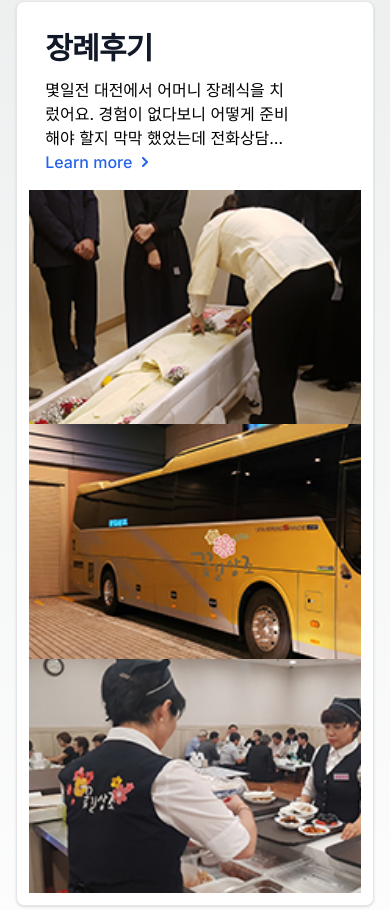
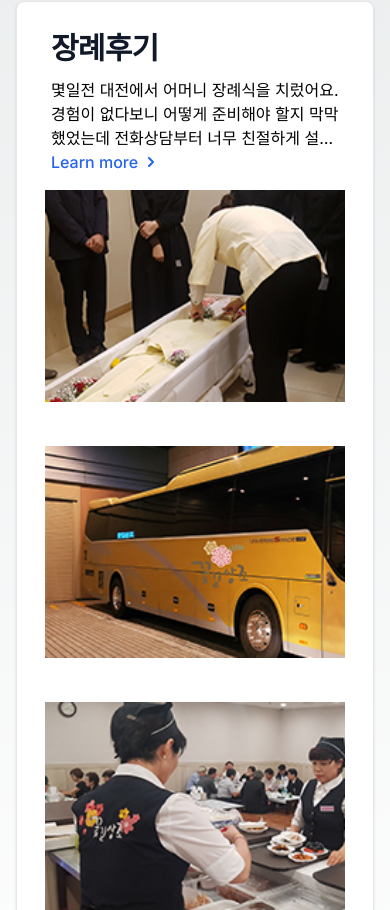
Before and after one commit to yeowool1010/new_DAWOM_funeral, a Next.js app in the folder new_dawom/: page / in a window 390 px wide. Shown: the part 1434-2344 px from the top of the page. Built offline with nearby package versions, Linux system fonts and the light colour scheme; no server answers.

Commit message:
💄 [main] 리뷰카드 반응형 css 구현

```diff
--- a/new_dawom/src/component/main-/MainReview.tsx
+++ b/new_dawom/src/component/main-/MainReview.tsx
@@ -2,7 +2,7 @@ import Image from 'next/image'
 
 export function MainReview() {
   return (
-    <div className="flex flex-col w-11/12 p-3 m-3 bg-white border border-gray-200 rounded-lg shadow Tab:flex-row dark:bg-gray-800 dark:border-gray-700">
+    <div className="flex flex-col items-center w-11/12 p-3 m-3 bg-white border border-gray-200 rounded-lg shadow Tab:items-start Tab:flex-row dark:bg-gray-800 dark:border-gray-700">
       <div className="Tab:w-1/3" id="defaultTabContent">
         <div
           className="p-4 bg-white rounded-lg md:p-8 dark:bg-gray-800"
@@ -15,7 +15,7 @@ export function MainReview() {
           {/* 긴 글 줄바꿈 되지 않도록 이 줄만 프리티어 적용 ignore 함 */}
           {/* clamp-3은 tailwind plugins으로 세 줄 이상일 경우 ... 처리하는것임*/}
           {/* prettier-ignore */}
-          <p className="w-[250px] clamp-3">
+          <p className="w-[18rem] Tab:w-[11rem] clamp-3">
             몇일전 대전에서 어머니 장례식을 치렀어요. 경험이 없다보니 어떻게 준비해야 할지 막막 했었는데 전화상담부터 너무 친절하게 설명도 잘 해주시고 장례식 당일날 전화만 하니 장례식장으로 오셔서 진행을 너무 잘 해주셨습니다. 어머니 관에 꽃장식도 너무 예쁘고 마음에 들었습니다. 어머니 살아 생전 꽃을 좋아하셔서 정말 꽃길상조 선택하길 잘 했다는 칭찬도 친척분들에게 들었어요.
           </p>
           <a
@@ -40,31 +40,39 @@ export function MainReview() {
             </svg>
           </a>
         </div>
-
-        <div
-          className="hidden p-4 bg-white rounded-lg md:p-8 dark:bg-gray-800"
-          id="statistics"
-          role="tabpanel"
-          aria-labelledby="statistics-tab"
-        >
-          <dl className="grid max-w-screen-xl grid-cols-2 gap-8 p-4 mx-auto text-gray-900 sm:grid-cols-3 xl:grid-cols-6 dark:text-white sm:p-8">
-            <div className="flex flex-col">
-              <dt className="mb-2 text-3xl font-extrabold">73M+</dt>
-              <dd className="text-gray-500 dark:text-gray-400">Developers</dd>
-            </div>
-            <div className="flex flex-col">
-              <dt className="mb-2 text-3xl font-extrabold">100M+</dt>
-              <dd className="text-gray-500 dark:text-gray-400">Public repositories</dd>
-            </div>
-            <div className="flex flex-col">
-              <dt className="mb-2 text-3xl font-extrabold">1000s</dt>
-              <dd className="text-gray-500 dark:text-gray-400">Open source projects</dd>
-            </div>
-          </dl>
-        </div>
       </div>
       <div className="Tab:w-2/3">
         <ul className="flex flex-col Tab:flex-row">
+          <li className="relative w-full h-64 Tab:pt-14 sm:w-64 sm:h-fit Tab:p-2">
+            <Image
+              src="/img/main/review_img1.jpg"
+              alt="Description"
+              // layout="fill"
+              className="object-cover"
+              width={300}
+              height={300}
+            />
+          </li>
+          <li className="relative w-full h-64 Tab:pt-14 sm:w-64 sm:h-fit Tab:p-2">
+            <Image
+              src="/img/main/review_img2.jpg"
+              alt="Description"
+              className="object-cover"
+              width={300}
+              height={300}
+            />
+          </li>
+          <li className="relative w-full h-64 Tab:pt-14 sm:w-64 sm:h-fit Tab:p-2">
+            <Image
+              src="/img/main/review_img3.jpg"
+              alt="Description"
+              className="object-cover"
+              width={300}
+              height={300}
+            />
+          </li>
+        </ul>
+        {/* <ul className="flex flex-col Tab:flex-row">
           <li>
             <Image src="/img/main/review_img1.jpg" alt="Description" layout="responsive" width={200} height={200} />
           </li>
@@ -74,7 +82,7 @@ export function MainReview() {
           <li>
             <Image src="/img/main/review_img3.jpg" alt="Description" layout="responsive" width={200} height={200} />
           </li>
-        </ul>
+        </ul> */}
       </div>
     </div>
   )
```
